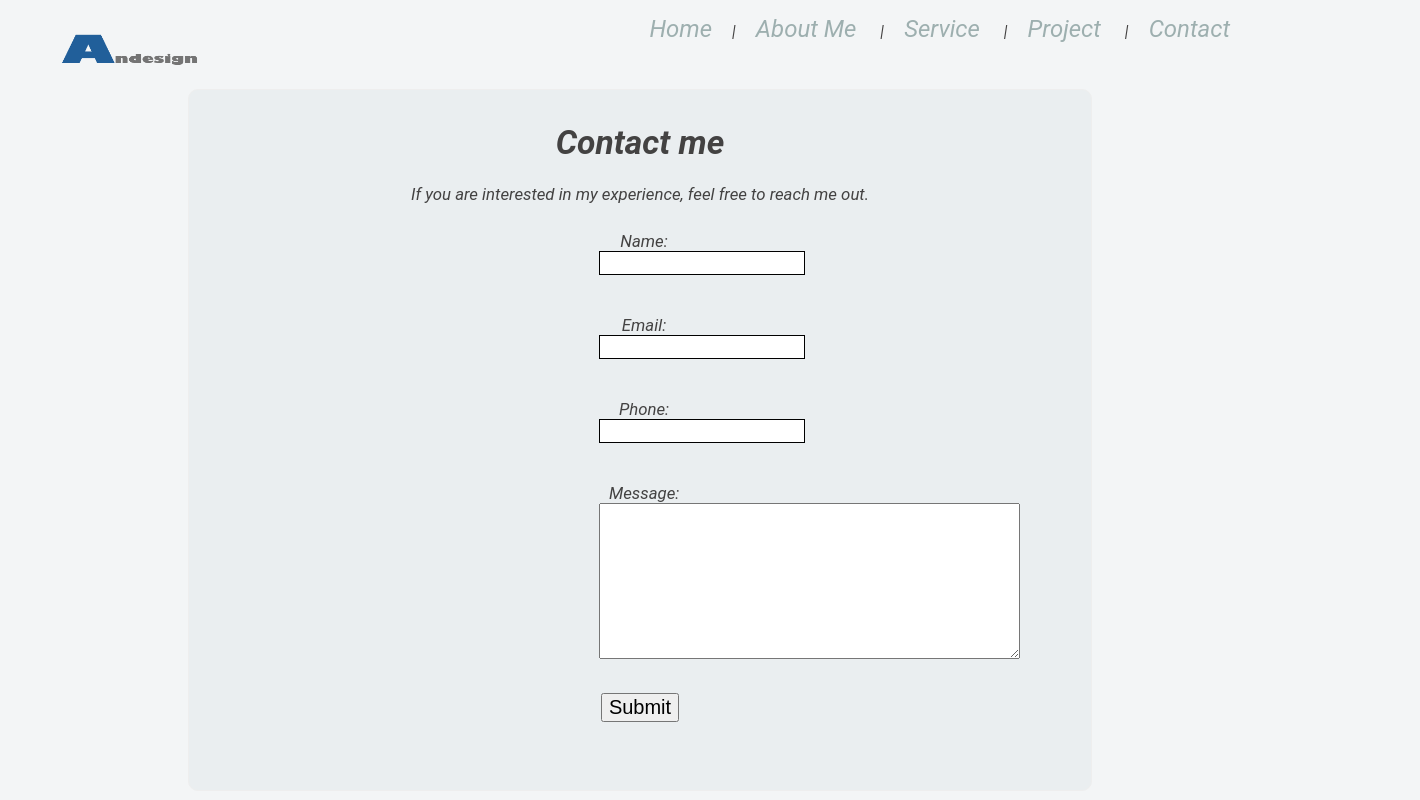
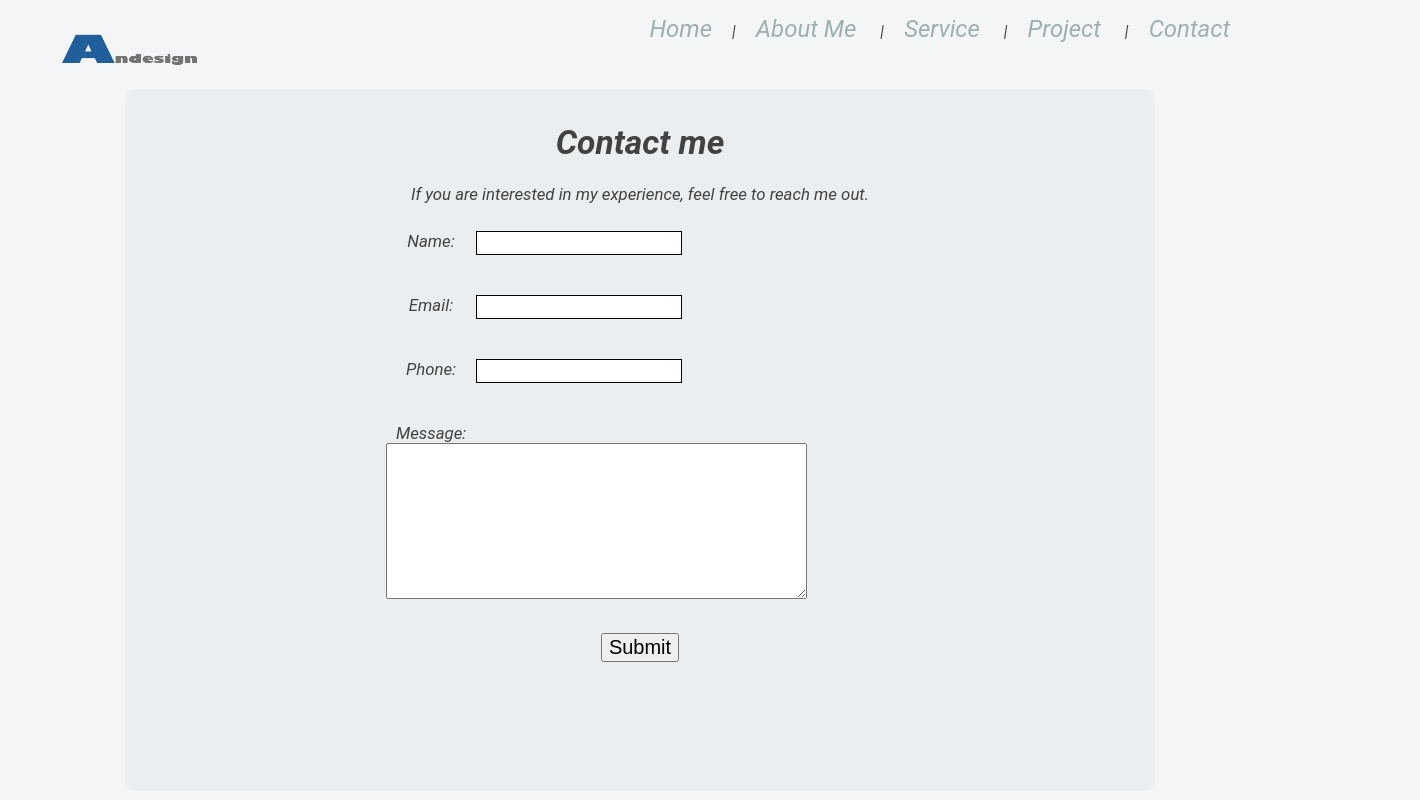
Before and after one commit to AndyHsu07/Portfolio-, a React (Vite) app in the folder client/: page /contact in a window 1280 px wide. Shown: the top 800 px of the page, 1420 px wide, since content can reach past the window. Built offline with nearby package versions, Linux system fonts and the light colour scheme; a web font is replaced by a local one.

Commit message:
Adjust layout of contact page

```diff
--- a/client/src/form.css
+++ b/client/src/form.css
@@ -3,7 +3,7 @@ form{
     font-size: 1.05em;
     background-color: hsla(200, 18%, 93%, 0.92);
     height: 85vh;
-    width: 70%;
+    width: 80%;
     margin: 0 auto;
     border: 1px groove;
     border-radius: 10px;
@@ -17,7 +17,8 @@ form{
 
   form .container{
     display: inline-block;
-    margin: 10px 400px;
+    position: relative;
+    margin: 10px 250px;
 
   }
 
```
